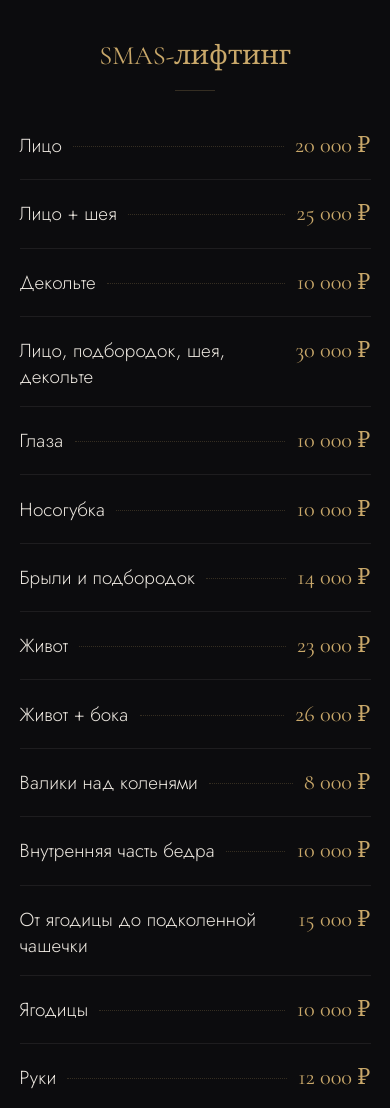
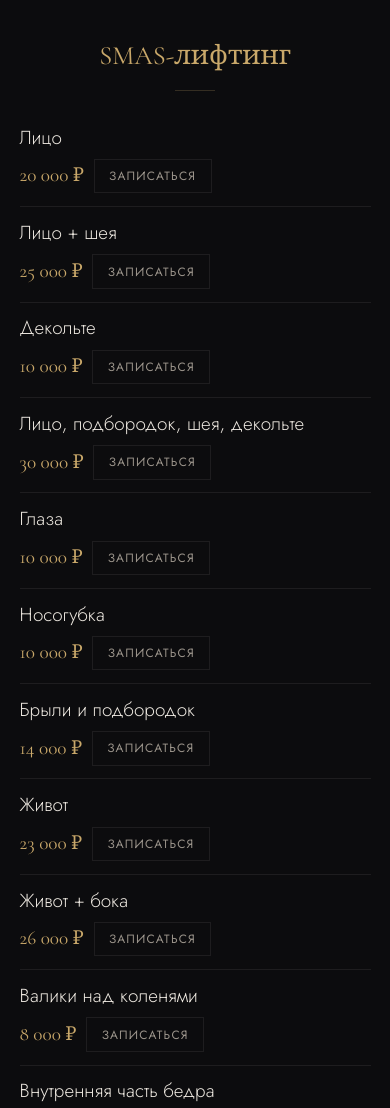
Before and after one commit to grishkov0106-cmd/shevaldina-demo-v2, a plain HTML site: page dark-luxury/index.html in a window 390 px wide. Shown: the part 2655-3763 px from the top of the page. Drawn offline with nearby package versions, Linux system fonts and the light colour scheme.

Commit message:
Update style.css

```diff
--- a/dark-luxury/css/style.css
+++ b/dark-luxury/css/style.css
@@ -149,6 +149,11 @@ h1,h2,h3{font-family:var(--serif);font-weight:500;line-height:1.08}
 }
 @media(max-width:560px){
   .cform__row{grid-template-columns:1fr}
-  .pl-row__book{display:none}
   .hero h1{font-size:2.8rem}
+  /* Кнопка «Записаться» теперь видна на телефоне */
+  .pl-row{flex-wrap:wrap;align-items:center;gap:.3rem .6rem;padding:.8rem 0}
+  .pl-row__name{width:100%;margin-bottom:.2rem}
+  .pl-row__dots{display:none}
+  .pl-row__price{font-size:1.2rem}
+  .pl-row__book{margin-left:0;padding:.45rem .9rem;font-size:.75rem}
 }
```
